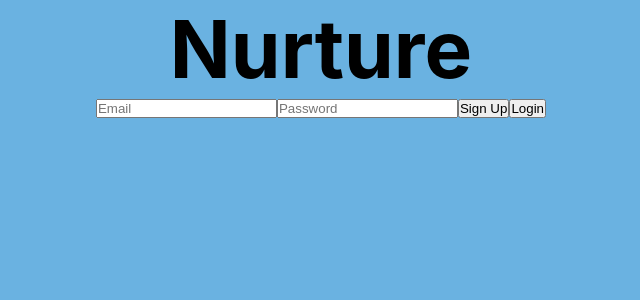
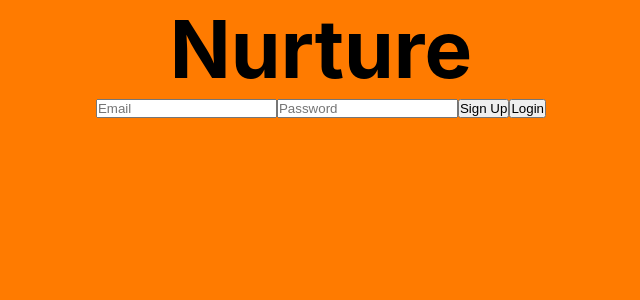
Before and after one commit to miguelclosa-ca/hth24-nurture, a React (Create React App) app: page / in a window 1280 px wide. Shown: the top 300 px of the page, without its empty margins (319-959 px from the left). Built offline with nearby package versions, Linux system fonts and the light colour scheme; no server answers.

Commit message:
Tested background color

```diff
--- a/src/App.css
+++ b/src/App.css
@@ -1,6 +1,6 @@
 .App {
   text-align: center;
-  background-color: #6ab2e1;
+  background-color: #ff7b00/*#6ab2e1*/;
   height: 1000vw;
 }
 
```
